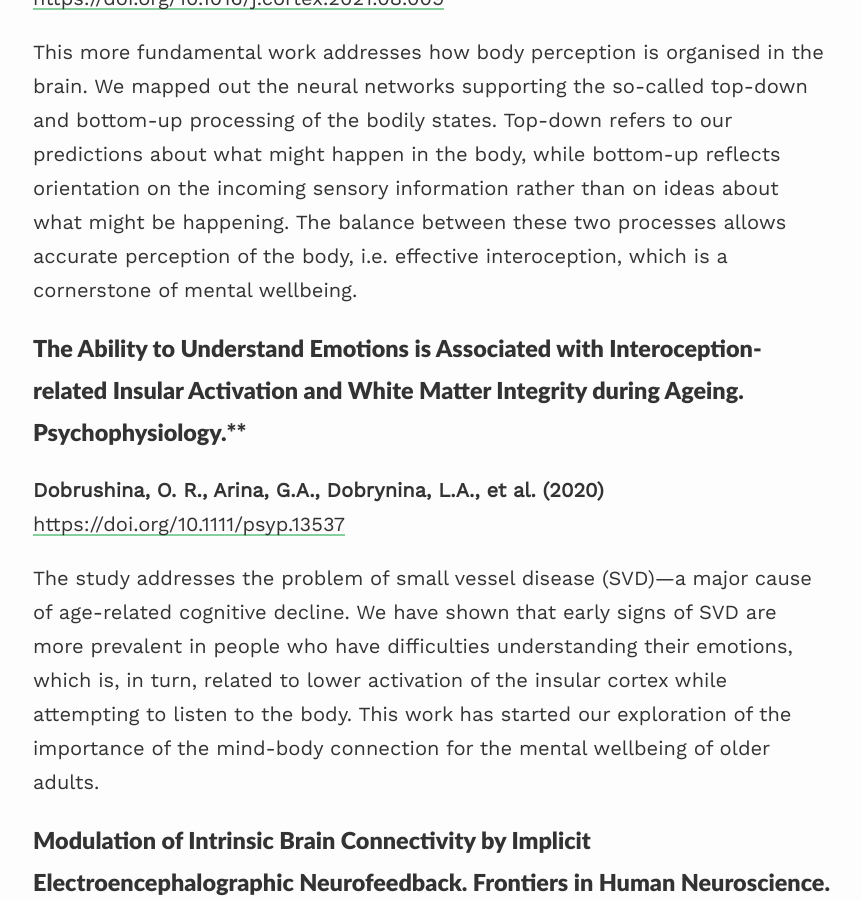
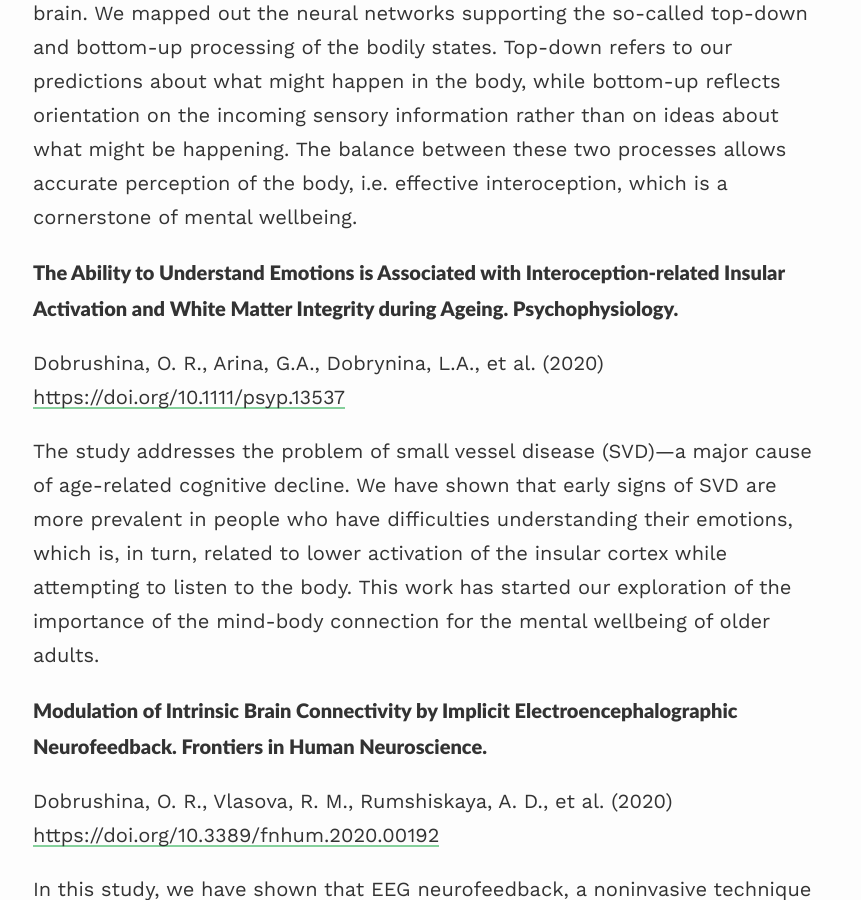
Before and after one commit to dobrushina/dobrushina.github.io, a Jekyll site: the page built from Research.md, in a window 1280 px wide and 900 px high, scrolled down 1441 px. Shown: the whole window, without its empty margins (207-1068 px from the left). Built offline with Jekyll 4.4.1, drawn with Linux system fonts in a browser that asks for light colours; nearby versions of some CDN libraries.

```diff
--- a/Research.md
+++ b/Research.md
@@ -7,35 +7,35 @@ published: true
 Here is a list of my main scientific works (out of 28 articles), with a plain language explanation of what and why we did. The full list can be found on [Google Scholar](https://scholar.google.com/citations?user=qFhYjmMAAAAJ&hl=en).
 
 
-### Age-Related Changes of Interoceptive Brain Networks: Implications for Interoception and Alexithymia. Emotion.
-**Dobrushina, O. R., Dobrynina, L. A., Arina, G. A., et al. (2024)**
+#### Age-Related Changes of Interoceptive Brain Networks: Implications for Interoception and Alexithymia. Emotion.
+Dobrushina, O. R., Dobrynina, L. A., Arina, G. A., et al. (2024)
 [http://dx.doi.org/10.1037/emo0001366](http://dx.doi.org/10.1037/emo0001366)
 
 As people age, they might experience changes in how they process emotions, including a condition called alexithymia, which makes it hard to identify and describe emotions. Alexithymia is linked to depression and several somatic health disorders, including hypertension and myocardial infarction. In this work, we have shown that age-related alexithymia is related to difficulties in sensing the body (interoception) and a functional decrease in brain areas supporting interoception. Thus, we suppose that practices supporting mind-body connection might help older adults stay mentally and physically healthy.
 
 
-### Interoceptive Training with Real-Time Haptic vs. Visual Heartbeat Feedback. BioRxiv.
-**(Preprint) Dobrushina, O., Tamim, Y., Wald, I. Y., Maimon, A., & Amedi, A. (2024)**
+#### Interoceptive Training with Real-Time Haptic vs. Visual Heartbeat Feedback. BioRxiv.
+(Preprint) Dobrushina, O., Tamim, Y., Wald, I. Y., Maimon, A., & Amedi, A. (2024)
 [https://doi.org/10.1101/2024.01.12.575196](https://doi.org/10.1101/2024.01.12.575196)
 
 This paper, currently under review, describes my developments in mental healthcare technology. We invented a device helping people to attune to their bodies, recognising the heartbeat. This is a novel modification of biofeedback—a system providing one with instant information about their bodily state. In our case, we placed a vibration device on the chest paired with ECG recording, to supplement the natural heartbeat sensations with a gentle vibration, thus amplifying them. The study has shown that such naturalistic feedback outperforms the traditional approach to training interoception.
 
-### Sensory Integration in Interoception: Interplay between Top-down and Bottom-up Processing. Cortex.
-**Dobrushina, O. R., Arina, G.A., Dobrynina, L.A., et al. (2021)**
+#### Sensory Integration in Interoception: Interplay between Top-down and Bottom-up Processing. Cortex.
+Dobrushina, O. R., Arina, G.A., Dobrynina, L.A., et al. (2021)
 [https://doi.org/10.1016/j.cortex.2021.08.009](https://doi.org/10.1016/j.cortex.2021.08.009)
 
 This more fundamental work addresses how body perception is organised in the brain. We mapped out the neural networks supporting the so-called top-down and bottom-up processing of the bodily states. Top-down refers to our predictions about what might happen in the body, while bottom-up reflects orientation on the incoming sensory information rather than on ideas about what might be happening. The balance between these two processes allows accurate perception of the body, i.e. effective interoception, which is a cornerstone of mental wellbeing.
 
 
-### The Ability to Understand Emotions is Associated with Interoception‐related Insular Activation and White Matter Integrity during Ageing. Psychophysiology.**
-**Dobrushina, O. R., Arina, G.A., Dobrynina, L.A., et al. (2020)**
+#### The Ability to Understand Emotions is Associated with Interoception‐related Insular Activation and White Matter Integrity during Ageing. Psychophysiology.
+Dobrushina, O. R., Arina, G.A., Dobrynina, L.A., et al. (2020)
 [https://doi.org/10.1111/psyp.13537](https://doi.org/10.1111/psyp.13537)
 
 The study addresses the problem of small vessel disease (SVD)—a major cause of age-related cognitive decline. We have shown that early signs of SVD are more prevalent in people who have difficulties understanding their emotions, which is, in turn, related to lower activation of the insular cortex while attempting to listen to the body. This work has started our exploration of the importance of the mind-body connection for the mental wellbeing of older adults.
 
 
-### Modulation of Intrinsic Brain Connectivity by Implicit Electroencephalographic Neurofeedback. Frontiers in Human Neuroscience.
-**Dobrushina, O. R., Vlasova, R. M., Rumshiskaya, A. D., et al. (2020)**
+#### Modulation of Intrinsic Brain Connectivity by Implicit Electroencephalographic Neurofeedback. Frontiers in Human Neuroscience.
+Dobrushina, O. R., Vlasova, R. M., Rumshiskaya, A. D., et al. (2020)
 [https://doi.org/10.3389/fnhum.2020.00192](https://doi.org/10.3389/fnhum.2020.00192)
 
 In this study, we have shown that EEG neurofeedback, a noninvasive technique used to enhance cognitive functioning and emotional balance, influences brain networks. The sham-controlled design allowed us to claim that the brain changes we observed were indeed related to the effect of neurofeedback. This work was viewed and downloaded over 9500 times, which corresponds to 89% view rank of all Frontiers articles. It was referenced in four books on neurotechnology and called “an important milestone in the understanding of Neurofeedback” by industry leaders. [https://beemedic.com/en/study-proves-just-one-session-ilf-neurofeedback-results-significant-changes-brain-connectivity](https://beemedic.com/en/study-proves-just-one-session-ilf-neurofeedback-results-significant-changes-brain-connectivity)
```
